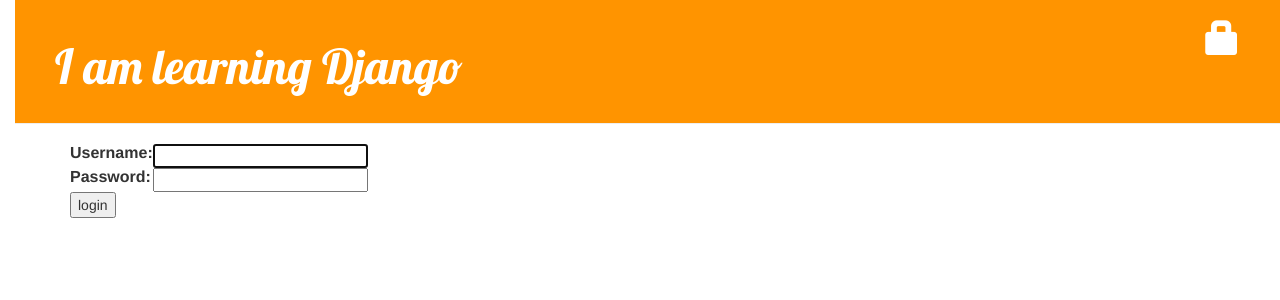
After one commit to curiosityandlearn/djangoProject, a Django app: page /accounts/login/ in a window 1280 px wide. The commit adds this page. Shown: the top 300 px of the page. Run offline with Django 3.2, Linux system fonts and the light colour scheme; some libraries are stand-ins or nearby versions.

Commit message:
add login and logout

```diff
--- a/mysite/blog/templates/blog/base.html
+++ b/mysite/blog/templates/blog/base.html
@@ -11,9 +11,14 @@
     </head>
     <body>
         <div class="page-header">
+            {% if user.is_authenticated %}
             <a href="{% url 'blog.views.post_new' %}" class="top-menu"><span class="glyphicon glyphicon-plus"></span></a>
             <a href="{% url 'post_draft_list' %}" class="top-menu"><span class="glyphicon glyphicon-edit"></span></a>
-            <h1><a href="/blog">Django Blog</a></h1>
+            <p class="top-menu">Hello {{ user.username }}<small>(<a href="{% url 'django.contrib.auth.views.logout' %}">Log out</a>)</small></p>
+            {% else %}
+            <a href="{% url 'django.contrib.auth.views.login' %}" class="top-menu"><span class="glyphicon glyphicon-lock"></span></a>
+            {% endif %}
+            <h1><a href="{% url 'blog.views.post_list' %}">I am learning Django</a></h1>
         </div>
 
         <div class="content container">
--- a/mysite/blog/templates/blog/post_detail.html
+++ b/mysite/blog/templates/blog/post_detail.html
@@ -9,7 +9,9 @@
         {% else %}
             <a class="btn btn-default" href="{% url 'blog.views.post_publish' pk=post.pk %}">Publish</a>
         {% endif %}
+        {% if user.is_authenticated %}
         <a class="btn btn-default" href="{% url 'post_edit' pk=post.pk %}"><span class="glyphicon glyphicon-pencil"></span></a>
+        {% endif %}
         <h1>{{ post.title }}</h1>
         <p>{{ post.text|linebreaks }}</p>
     </div>
--- /dev/null
+++ b/mysite/blog/templates/registration/login.html
@@ -0,0 +1,28 @@
+
+{% extends "blog/base.html" %}
+
+{% block content %}
+
+{% if form.errors %}
+<p>Your username and password didn't match. Please try again.</p>
+{% endif %}
+
+<form method="post" action="{% url 'django.contrib.auth.views.login' %}">
+    {% csrf_token %}
+<table>
+<tr>
+    <td>{{ form.username.label_tag }}</td>
+    <td>{{ form.username }}</td>
+</tr>
+<tr>
+    <td>{{ form.password.label_tag }}</td>
+    <td>{{ form.password }}</td>
+</tr>
+</table>
+
+
+<input type="submit" value="login" />
+<input type="hidden" name="next" value="{{ next }}" />
+</form>
+
+{% endblock %}
--- a/mysite/mysite/settings.py
+++ b/mysite/mysite/settings.py
@@ -102,3 +102,5 @@ USE_TZ = True
 # https://docs.djangoproject.com/en/1.8/howto/static-files/
 
 STATIC_URL = '/static/'
+
+LOGIN_REDIRECT_URL = '/blog'
--- a/mysite/mysite/urls.py
+++ b/mysite/mysite/urls.py
@@ -20,4 +20,6 @@ urlpatterns = [
     url(r'^admin/', include(admin.site.urls)),
     url(r'^polls/', include('polls.urls', namespace="polls")),
     url(r'^blog/', include('blog.urls')),
+    url(r'^accounts/login/$','django.contrib.auth.views.login'),
+    url(r'^accounts/logout/$', 'django.contrib.auth.views.logout', {'next_page': '/blog'}),
 ]
```
Also changed, not shown: mysite/blog/views.py (+5 -2 lines), mysite/db.sqlite3.
